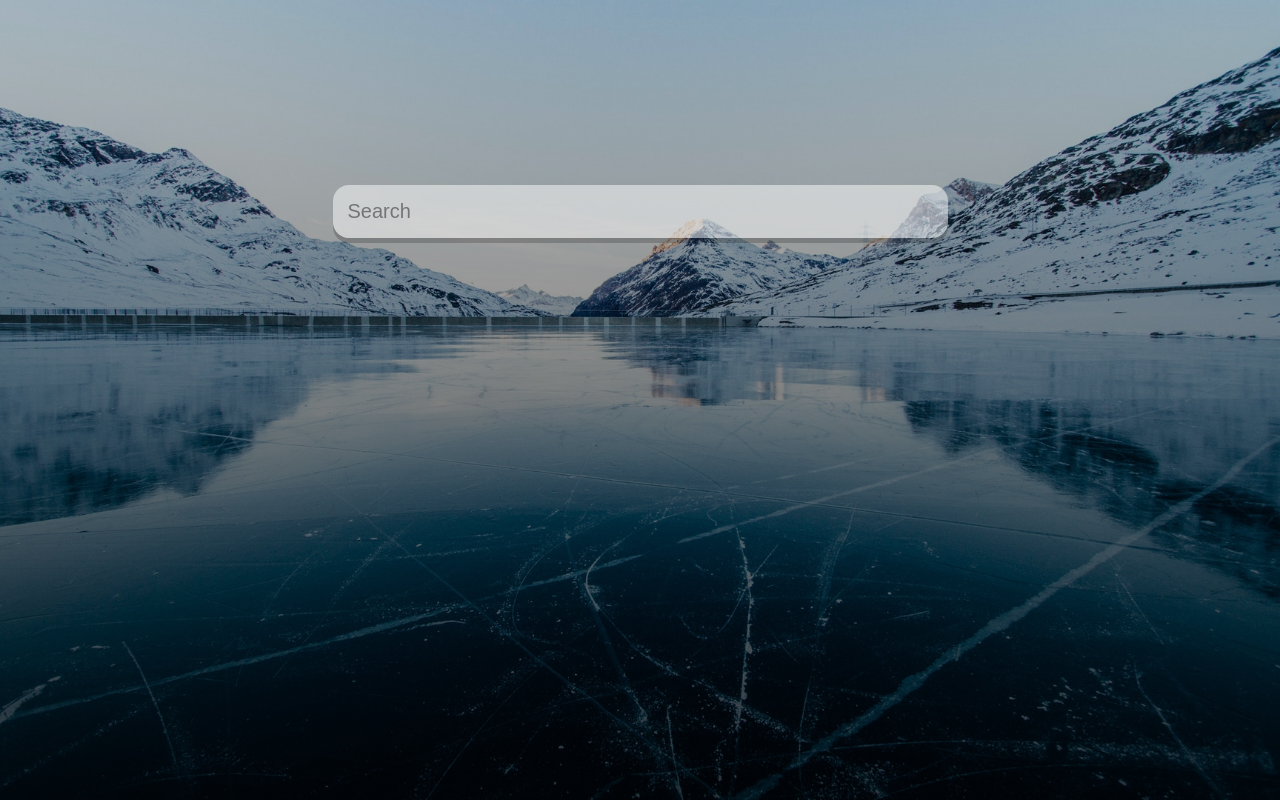
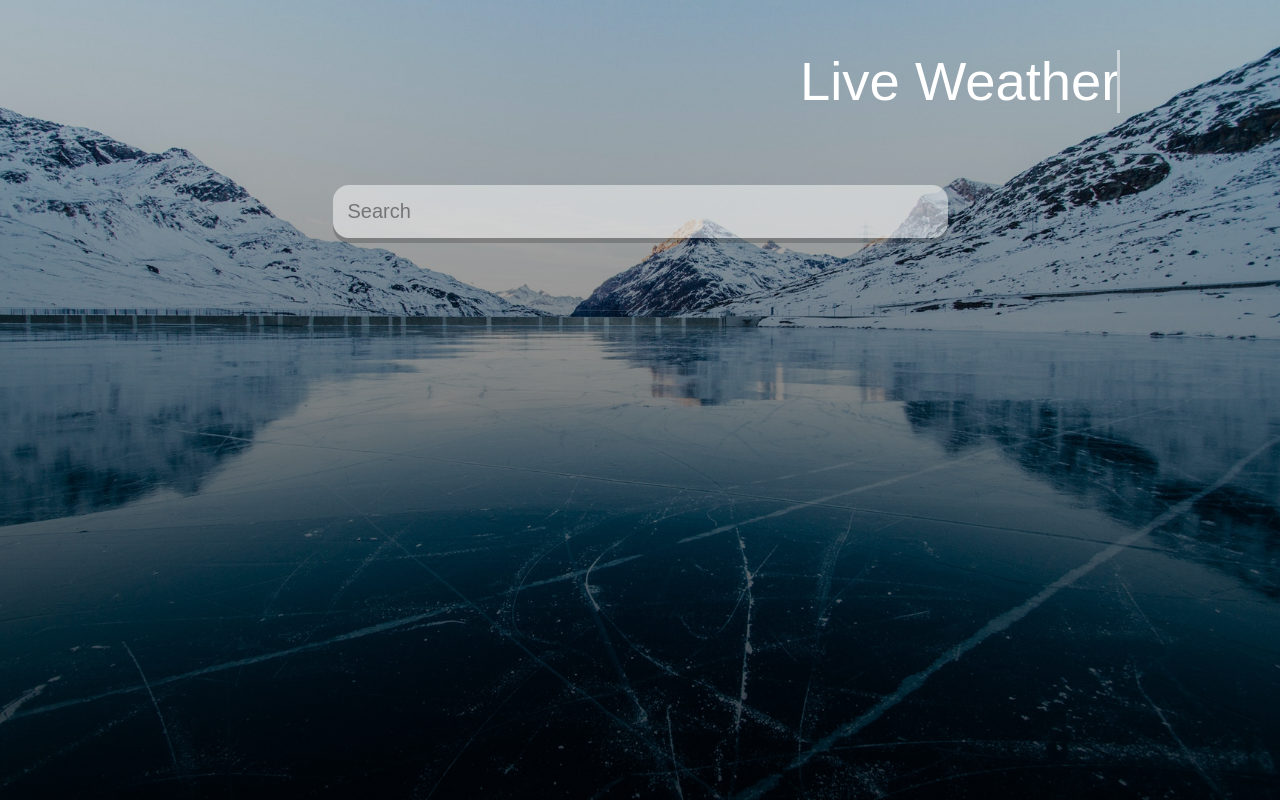
Before and after one commit to Mohitb07/live_weather, a React (Create React App) app: page / in a window 1280 px wide. Built offline with nearby package versions, Linux system fonts and the light colour scheme.

Commit message:
animated text

```diff
--- a/src/App.js
+++ b/src/App.js
@@ -65,6 +65,9 @@ const App = () => {
         :'app'}>
 
             <main>
+                <div className="text">
+                    <p>Live Weather</p>
+                </div>
                 <div className="search-box">
                     <input
                         type="text"
--- a/src/index.css
+++ b/src/index.css
@@ -168,6 +168,33 @@ main {
   margin: 2rem 0;
 }
 
+.text {
+  position: absolute;
+  top: 50px;
+  left: 50rem;
+  font-size: 340%;
+  margin-bottom: 7rem;
+  color: white;
+}
+
+.text p {
+  border-right: solid 3px rgba(0,255,0,.75);
+  white-space: nowrap;
+  overflow: hidden;
+  animation: animated-text 4s steps(29,end) 1s 1 normal both,
+             animated-cursor 600ms steps(29,end) infinite;
+}
+
+@keyframes animated-text{
+  from{width: 0;}
+  to{width: 320px;}
+}
+
+@keyframes animated-cursor{
+  from{border-right-color: rgba(255, 255, 255, 0.986);}
+  to{border-right-color: transparent;}
+}
+
 @media only screen and (min-width: 992px){
   .app {
     background-image: url(./assests/winter.jpg);
```
